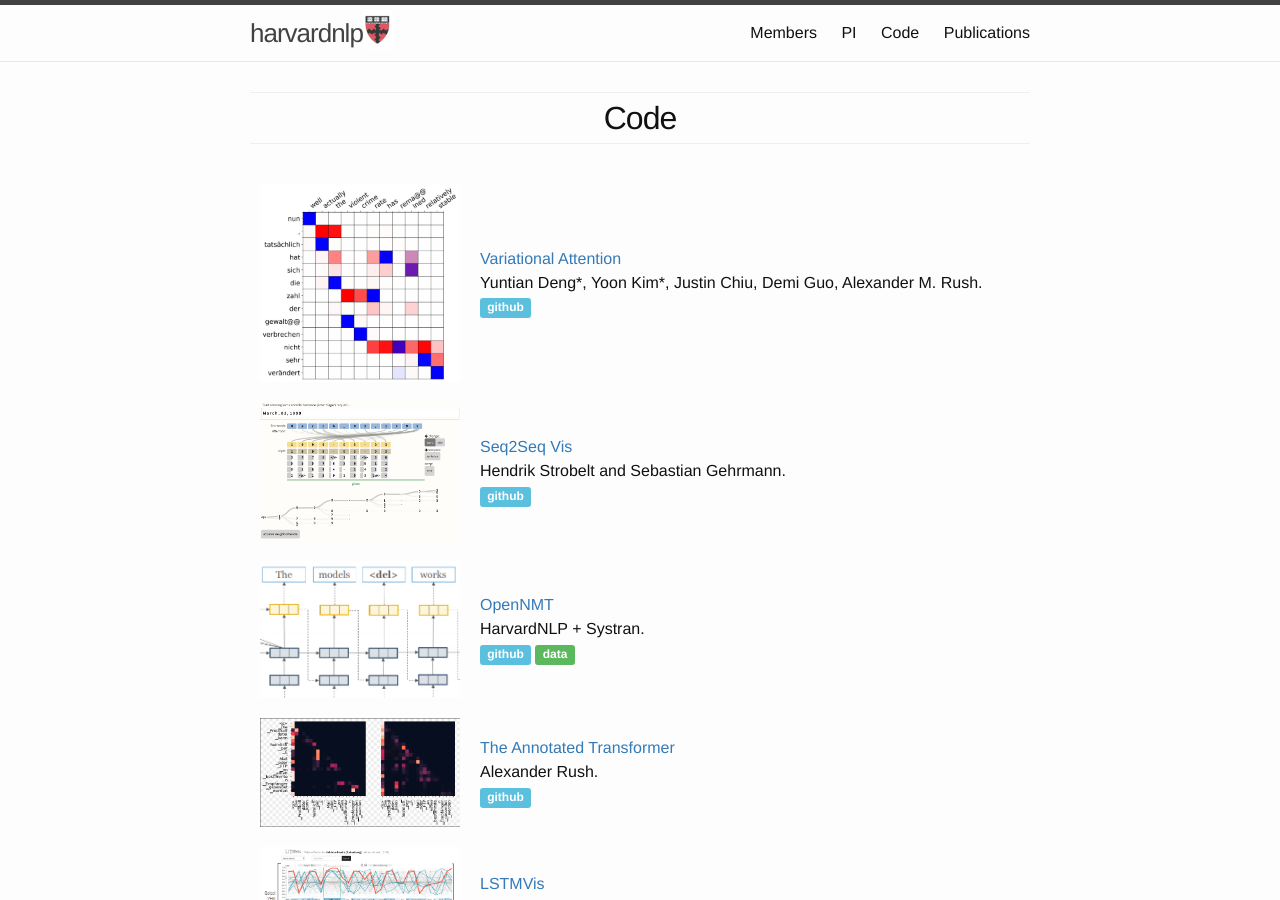
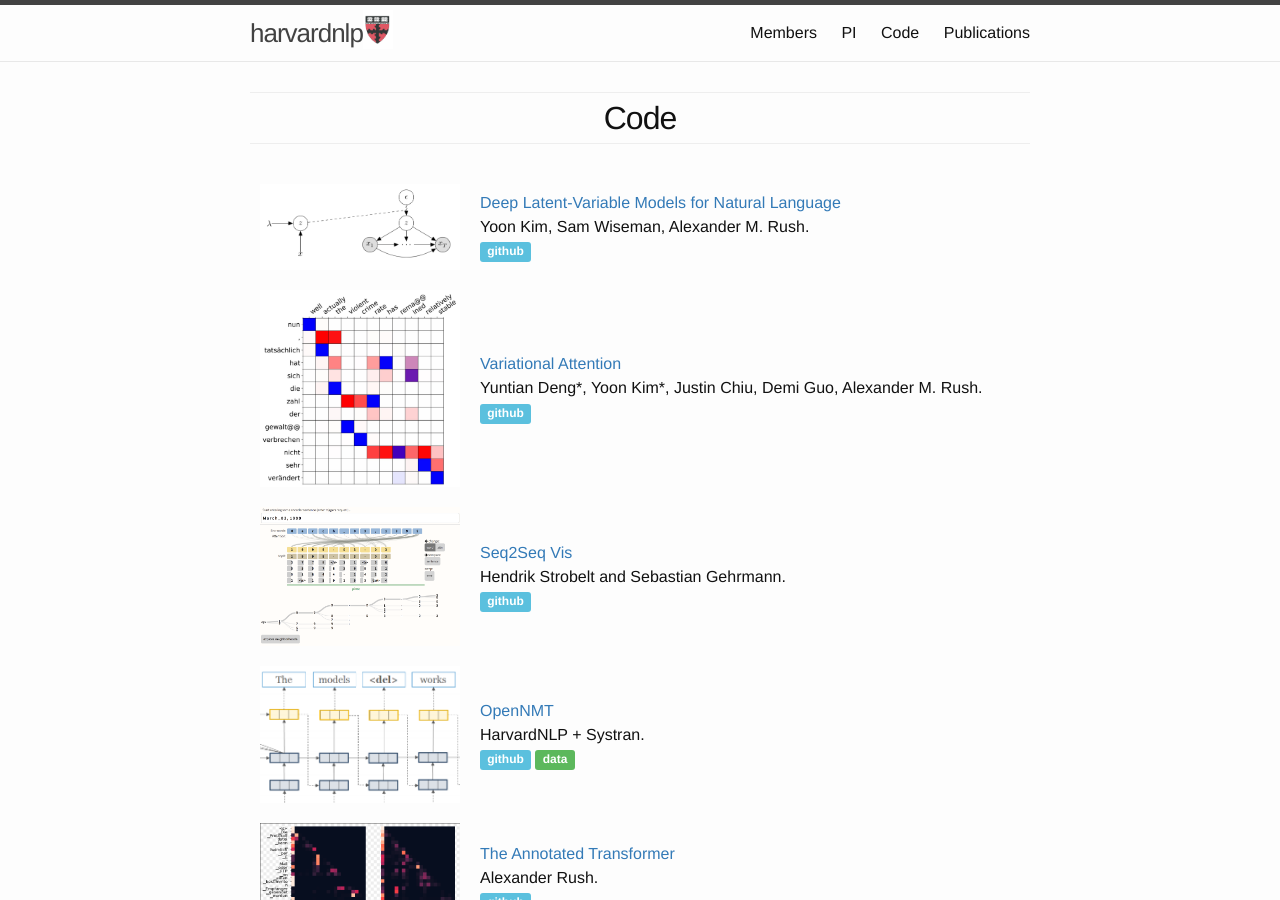
Before and after one commit to harvardnlp/harvardnlp.github.io, a Jekyll site: the page built from code.html, in a window 1280 px wide and 900 px high. Built offline with Jekyll 4.4.1, drawn with Linux system fonts in a browser that asks for light colours.

Commit message:
Update code.yaml

```diff
--- a/_data/code.yaml
+++ b/_data/code.yaml
@@ -1,4 +1,10 @@
 code:
+    - link: http://nlp.seas.harvard.edu/latent-nlp-tutorial.html
+      title: Deep Latent-Variable Models for Natural Language
+      abstract: Inference in deep latent variable models.
+      image: http://nlp.seas.harvard.edu/images/vae.png
+      authors: Yoon Kim, Sam Wiseman, Alexander M. Rush
+
     - link: https://github.com/harvardnlp/var-attn
       title: Variational Attention
       abstract: fast training for latent var. attention (e.g. hard attention) with accuracy like soft attention
```
